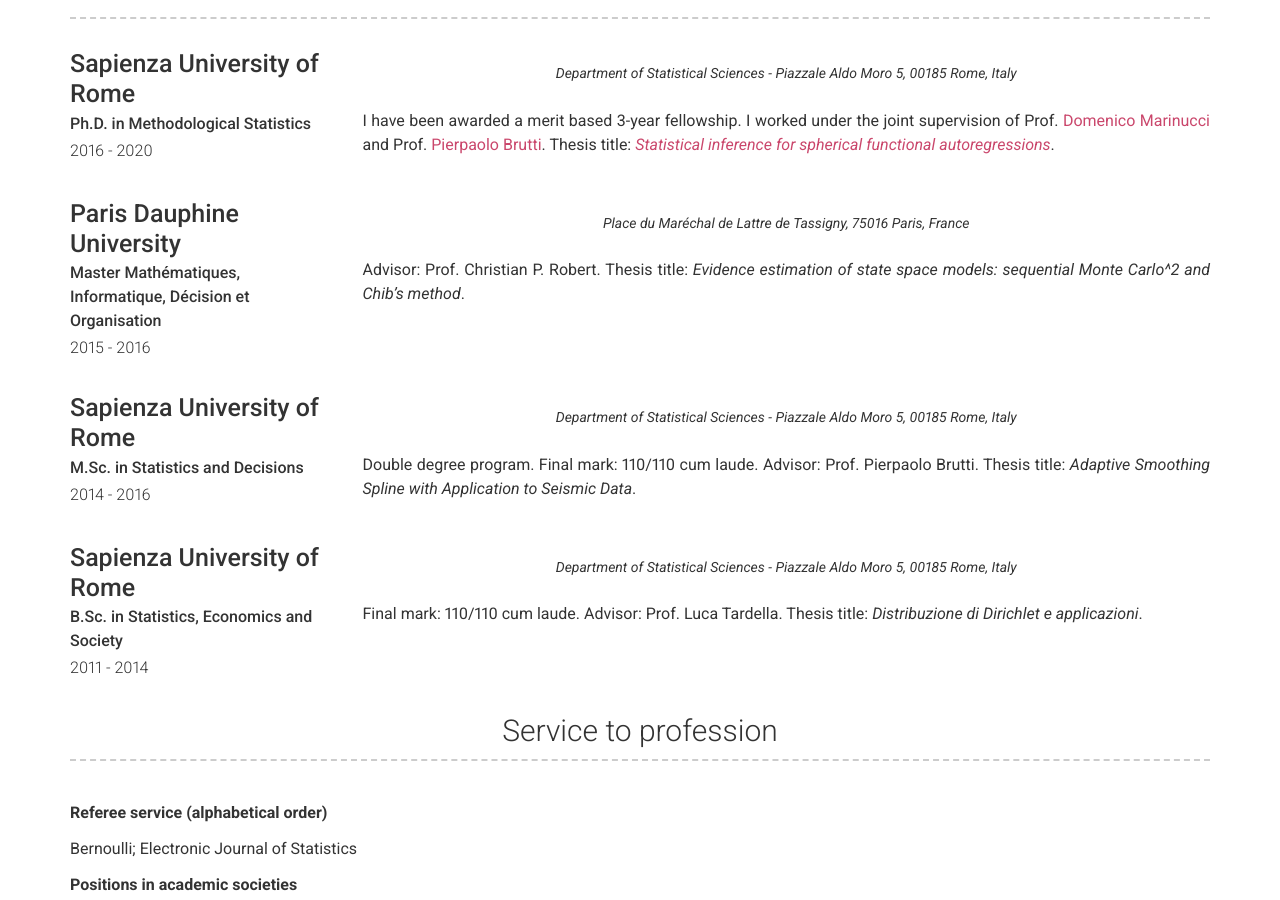
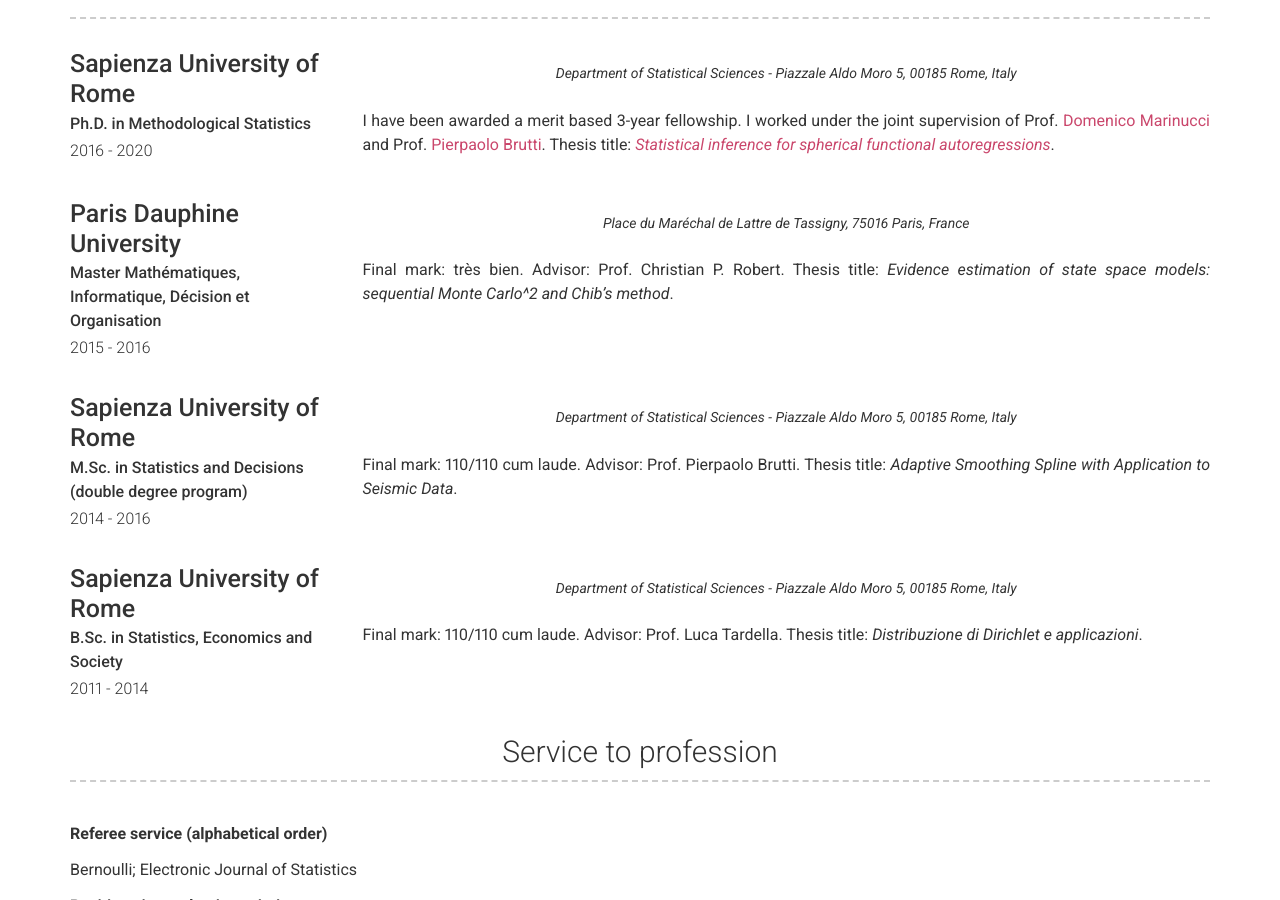
Before and after one commit to alessiacaponera/alessiacaponera.github.io, a Jekyll site: the page built from index.md, in a window 1280 px wide and 900 px high, scrolled down 962 px. Built offline with Jekyll 4.4.1, drawn with Linux system fonts in a browser that asks for light colours.

Commit message:
Update education.yml

```diff
--- a/_data/education.yml
+++ b/_data/education.yml
@@ -17,17 +17,17 @@
   quote: >
     Place du Maréchal de Lattre de Tassigny, 75016 Paris, France
   description: | # this will include new lines to allow paragraphs
-    Advisor: Prof. Christian P. Robert. Thesis title: *Evidence estimation of state space models: sequential Monte Carlo^2 and Chib’s method*.
+    Final mark: très bien. Advisor: Prof. Christian P. Robert. Thesis title: *Evidence estimation of state space models: sequential Monte Carlo^2 and Chib’s method*.
 
 - layout: left
   name: Sapienza University of Rome
   dates: 2014 - 2016
-  qualification: M.Sc. in Statistics and Decisions
+  qualification: M.Sc. in Statistics and Decisions (double degree program)
   #link: https://www.unipd.it
   quote: >
     Department of Statistical Sciences - Piazzale Aldo Moro 5, 00185 Rome, Italy
   description: | # this will include new lines to allow paragraphs
-    Double degree program. Final mark: 110/110 cum laude. Advisor: Prof. Pierpaolo Brutti. Thesis title: *Adaptive Smoothing Spline with Application to Seismic Data*.
+    Final mark: 110/110 cum laude. Advisor: Prof. Pierpaolo Brutti. Thesis title: *Adaptive Smoothing Spline with Application to Seismic Data*.
 
 - layout: left
   name: Sapienza University of Rome
```
